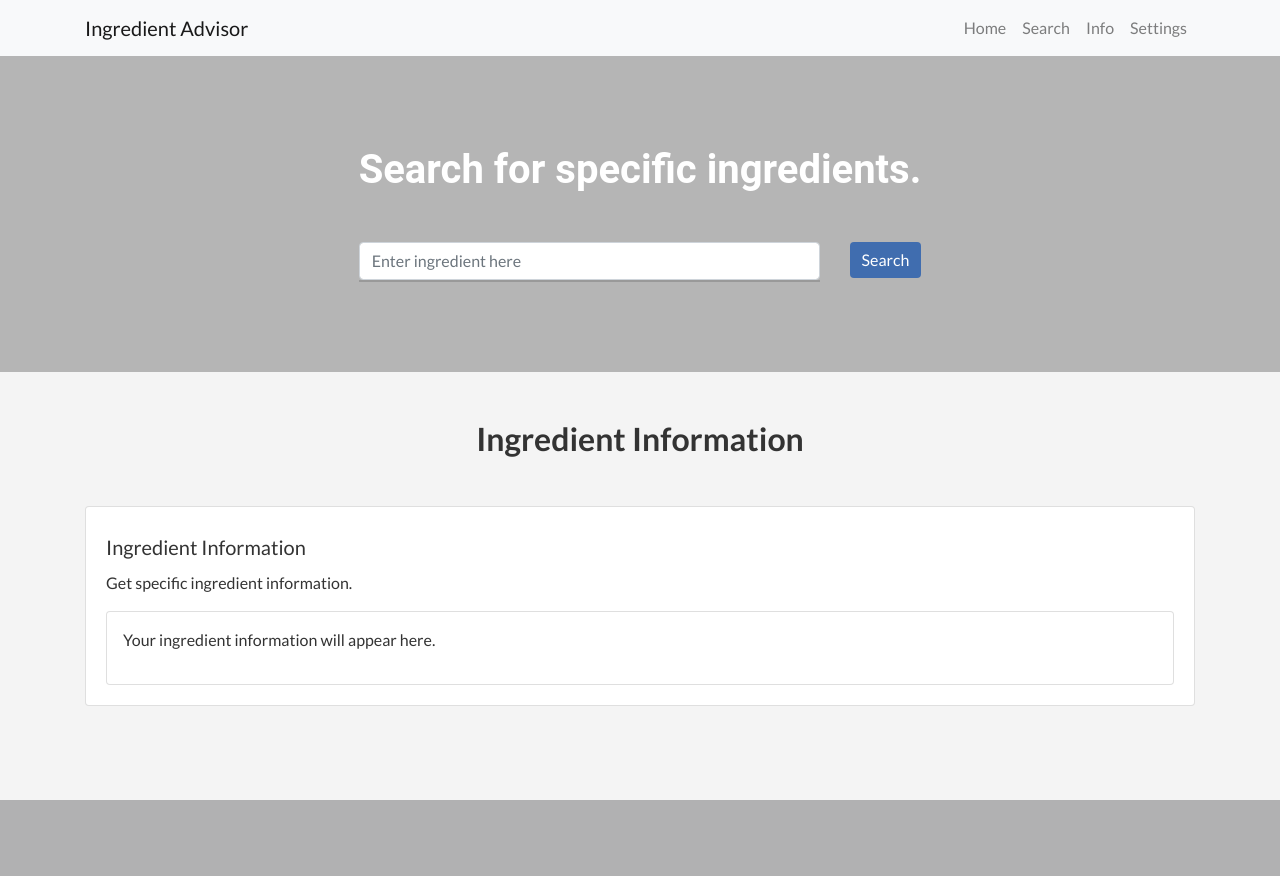
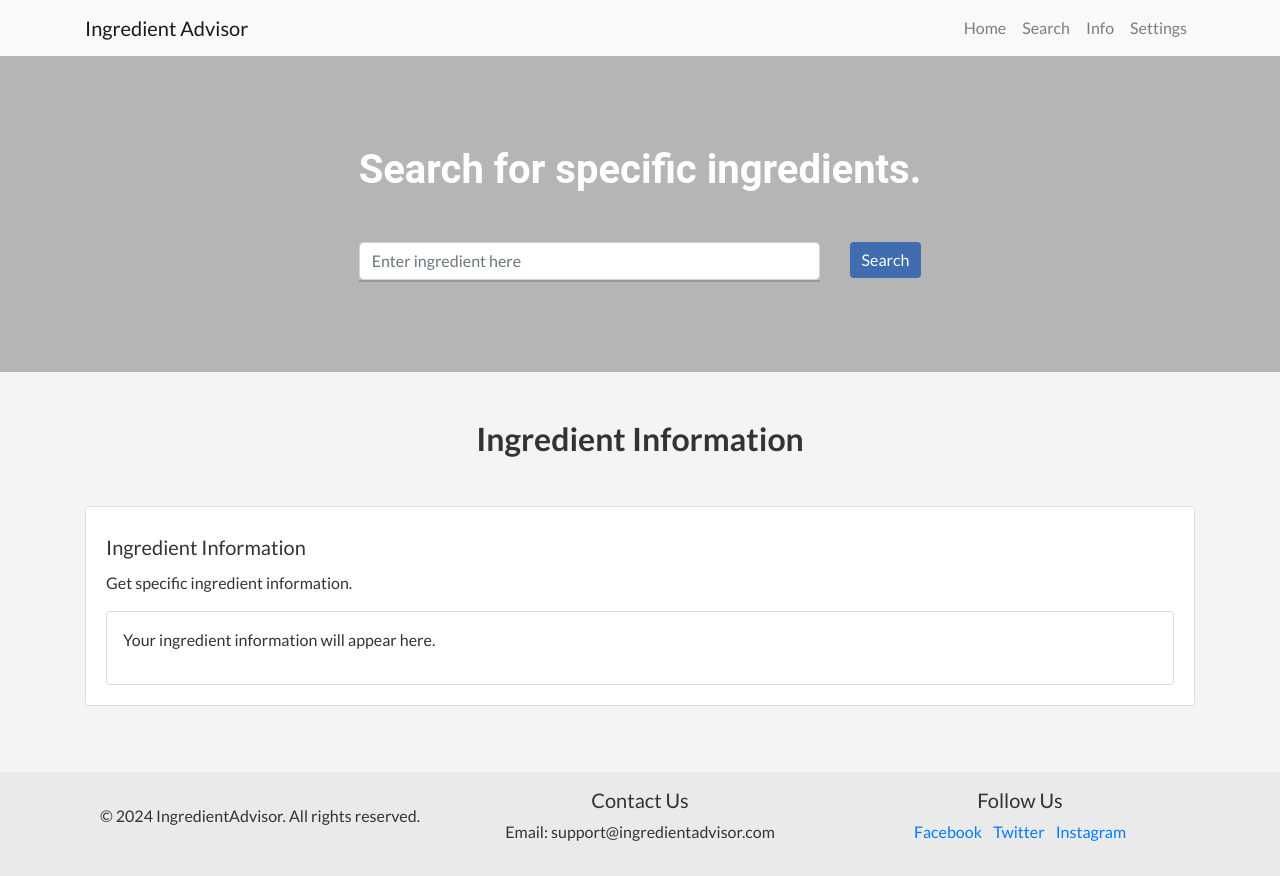
Before and after one commit to Pablosarti7/barcode-reader-web-app, a Flask app: page /search in a window 1280 px wide. Before the commit the page ends 800 px from the top, so only its background shows below. Run offline with Flask 3, Linux system fonts and the light colour scheme; tables that the repository leaves empty hold one stand-in row (values such as "Sample post"); some libraries are stand-ins or nearby versions.

Commit message:
changes to the main.py

```diff
--- a/main.py
+++ b/main.py
@@ -1,6 +1,6 @@
 from flask import Flask, render_template, request, jsonify, redirect, url_for, flash
 from flask_wtf import FlaskForm
-from wtforms import StringField, SubmitField, PasswordField
+from wtforms import StringField, SubmitField, PasswordField, validators
 from wtforms.validators import DataRequired, EqualTo
 from openfoodfacts_api import get_product_info
 from ingredients_api import get_all_ingredients, get_ingredient, add_ingredient
@@ -10,6 +10,7 @@ from flask_sqlalchemy import SQLAlchemy
 from openai_api import get_response
 from flask_caching import Cache
 from thefuzz import process
+from flask_wtf.csrf import CSRFProtect
 import os
 import re
 
@@ -17,15 +18,22 @@ import re
 app = Flask(__name__)
 app.secret_key = os.urandom(24)
 
-cache = Cache(app, config={'CACHE_TYPE': 'SimpleCache'})
-
 
 app.config['SQLALCHEMY_DATABASE_URI'] = os.environ.get("DATABASE_URL")
 app.config['SQLALCHEMY_TRACK_MODIFICATIONS'] = False
+app.config['SESSION_COOKIE_SECURE'] = True  # Ensures cookies are only sent over HTTPS
+app.config['REMEMBER_COOKIE_SECURE'] = True
+app.config['SESSION_COOKIE_HTTPONLY'] = True  # Prevents JavaScript access to cookies
+app.config['SESSION_COOKIE_SAMESITE'] = 'Lax'  # CSRF protection
+
+
 db = SQLAlchemy(app)
-
 login_manager = LoginManager()
 login_manager.init_app(app)
+login_manager.login_view = 'login'
+login_manager.login_message_category = 'info'
+csrf = CSRFProtect(app)
+cache = Cache(app, config={'CACHE_TYPE': 'SimpleCache'})
 
 
 @login_manager.user_loader
@@ -44,13 +52,13 @@ class Users(db.Model, UserMixin):
 #     db.create_all()
 
 class LoginForm(FlaskForm):
-    email = StringField('Email', validators=[DataRequired()], render_kw={"placeholder": "Enter Email"})
+    email = StringField('Email', validators=[DataRequired(), validators.Email()], render_kw={"placeholder": "Enter Email"})
     password = PasswordField('Password', validators=[DataRequired()], render_kw={"placeholder": "Enter Password"})
     submit = SubmitField('Login')
 
 class RegistrationForm(FlaskForm):
     name = StringField('Name', validators=[DataRequired()], render_kw={"placeholder": "Enter Name"})
-    email = StringField('Email', validators=[DataRequired()], render_kw={"placeholder": "Enter Email"})
+    email = StringField('Email', validators=[DataRequired(), validators.Email()], render_kw={"placeholder": "Enter Email"})
     password = PasswordField('Password', validators=[DataRequired()], render_kw={"placeholder": "Enter Password"})
     confirm_password = PasswordField('Confirm Password', validators=[DataRequired(), EqualTo('password')], render_kw={"placeholder": "Re-enter Password"})
     submit = SubmitField('Register')
@@ -261,5 +269,15 @@ def logout():
     return redirect(url_for('home'))
 
 
+@app.errorhandler(404)
+def page_not_found(e):
+    return render_template('404.html'), 404
+
+
+@app.errorhandler(500)
+def internal_server_error(e):
+    return render_template('500.html'), 500
+
+
 if __name__ == '__main__':
     app.run(debug=True)
--- a/static/css/styles.css
+++ b/static/css/styles.css
@@ -315,6 +315,26 @@ canvas.drawingBuffer {
   padding: 15px 10px;
 }
 
+html, body {
+  height: 100%;
+  margin: 0;
+}
+
+body {
+  display: flex;
+  flex-direction: column;
+}
+
+.content {
+  flex: 1;
+}
+
+.footer {
+  background-color: #f8f9fa;
+  padding: 1rem;
+  text-align: center;
+}
+
 /* About Page */
 
 
--- /dev/null
+++ b/templates/footer.html
@@ -0,0 +1,19 @@
+<footer class="footer text-center py-3">
+    <div class="container">
+        <div class="row">
+            <div class="col-md-4">
+                <p class="mt-3 mb-0">&copy; 2024 IngredientAdvisor. All rights reserved.</p>
+            </div>
+            <div class="col-md-4">
+                <h5>Contact Us</h5>
+                <p>Email: support@ingredientadvisor.com</p>
+            </div>
+            <div class="col-md-4">
+                <h5>Follow Us</h5>
+                <a href="#" class="mr-2">Facebook</a>
+                <a href="#" class="mr-2">Twitter</a>
+                <a href="#" class="">Instagram</a>
+            </div>
+        </div>
+    </div>
+</footer>
--- a/templates/search.html
+++ b/templates/search.html
@@ -1,9 +1,11 @@
 <!DOCTYPE html>
 <html lang="en">
 
+{% block content %}
+
 {% include "header.html" %}
 
-<body>
+<div class="content">
 
     {% include "navigation.html" %}
 
@@ -20,7 +22,6 @@
                                     {{ form.ingredient(class="form-control", id="textbox") }}
                                     <div class="result-box"></div>
                                 </div>
-
                                 <div class="col-auto">
                                     {{ form.submit(class="btn btn-primary") }}
                                 </div>
@@ -72,6 +73,10 @@
         </div>
     </section>
 
+</div>
+
+{% include 'footer.html' %}
+
 <script src="https://cdnjs.cloudflare.com/ajax/libs/quagga/0.12.1/quagga.min.js"></script>
 <script src="{{url_for('static', filename='js/scripts.js')}}"></script>
 <script src="{{url_for('static', filename='js/autocomplete.js')}}"></script>
@@ -84,6 +89,7 @@
 <script src="https://cdn.jsdelivr.net/npm/bootstrap@4.0.0/dist/js/bootstrap.min.js"
     integrity="sha384-JZR6Spejh4U02d8jOt6vLEHfe/JQGiRRSQQxSfFWpi1MquVdAyjUar5+76PVCmYl"
     crossorigin="anonymous"></script>
-</body>
+
+{% endblock %}
 
 </html>
```
Also changed, not shown: templates/404.html (added, +11 -0 lines), templates/about.html (+8 -3 lines), templates/index.html (+3 -41 lines), templates/settings.html (+34 -1 lines), 1 other file. Lines whose indentation alone changed are shown as unchanged.
